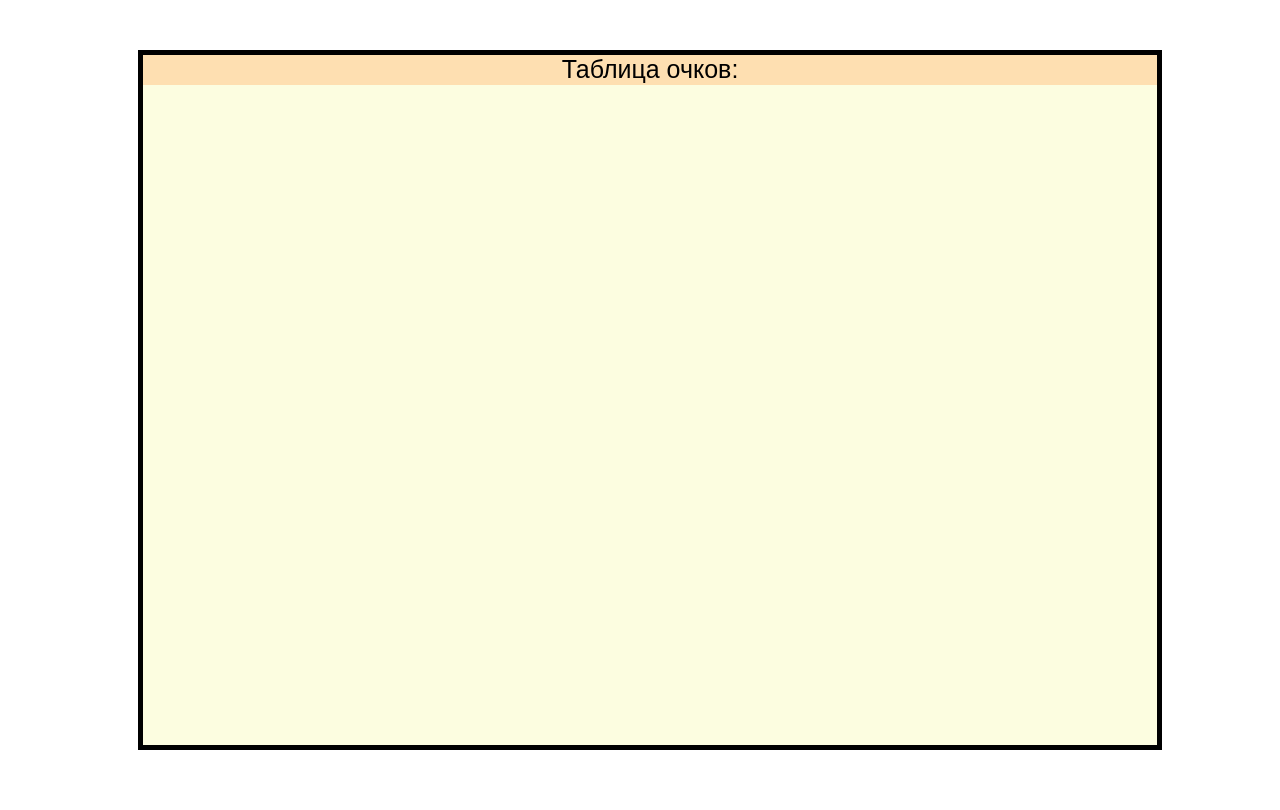
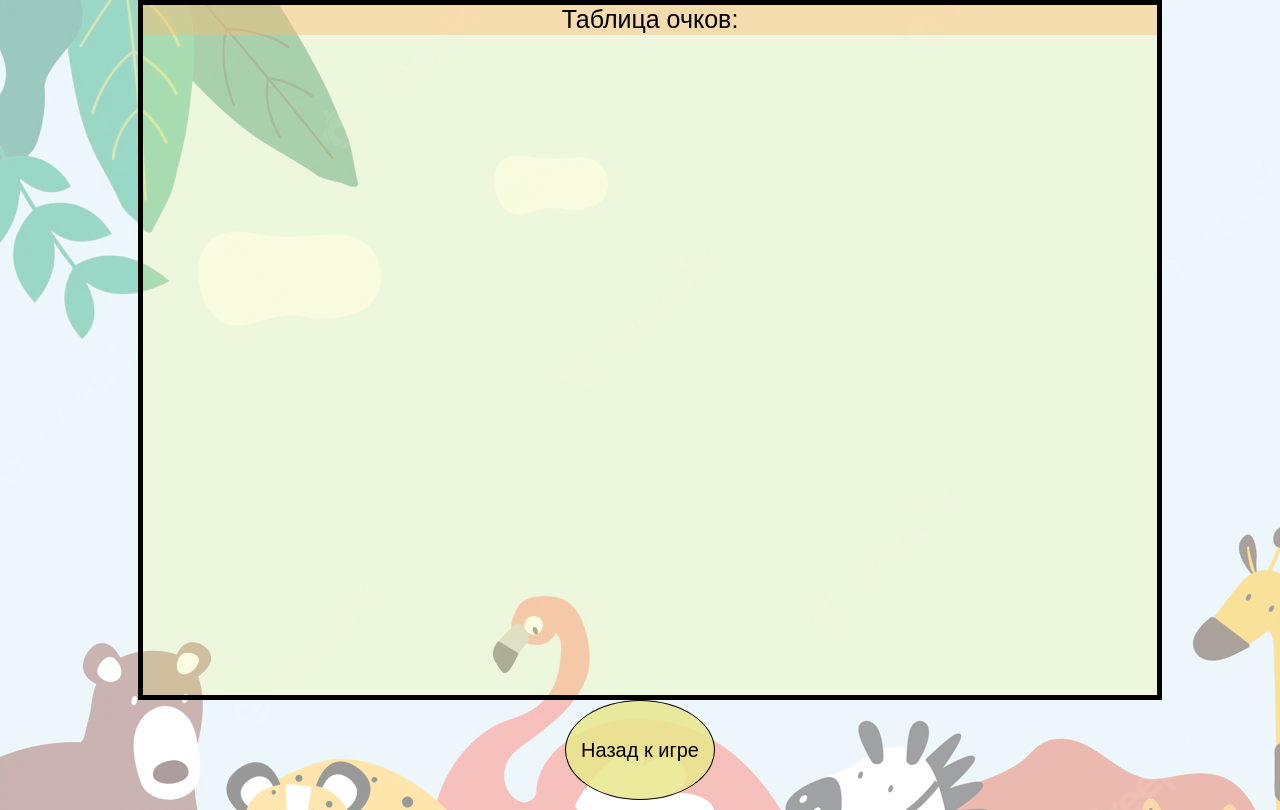
Before and after one commit to momo99322/animal_cards, a plain HTML site: page scores.html in a window 1280 px wide. Drawn offline with Linux system fonts and the light colour scheme.

Commit message:
add button to scores page, revert img fix

```diff
--- a/assets/css/scores.css
+++ b/assets/css/scores.css
@@ -1,5 +1,3 @@
-
-
 #score-board {
     margin-left: 20px;
     display: flex;
@@ -25,4 +23,15 @@
     width: 100%;
     height: 30px;
     font-size: 25px;
+    margin-left: 20px;
 }
+
+#back-to-game-button {
+    height: 100px;
+    width: 150px;
+    border-radius: 75%;
+    border: 1px solid black;
+    background-color: rgba(232, 231, 141, 0.86);
+    margin-bottom: 10px;
+    font-size: 20px;
+}
--- a/assets/css/style.css
+++ b/assets/css/style.css
@@ -11,7 +11,7 @@ body {
     display: flex;
     flex-direction: column;
     justify-content: center;
-    background-image: url("assets/img/background.png");
+    background-image: url("/assets/img/background.png");
     background-color: rgba(255,255,255,0.6);
     background-blend-mode: lighten;
 }
--- a/assets/js/game.js
+++ b/assets/js/game.js
@@ -287,7 +287,7 @@ function createCards(maskNames = false) {
         cardElement.classList.add("card")
 
         cardImgElement.classList.add("card-img")
-        cardImgElement.style.backgroundImage = `url(assets/${card.imgUrl})`
+        cardImgElement.style.backgroundImage = `url(../assets/${card.imgUrl})`
 
         cardTextElement.classList.add("card-text")
         if (maskNames) {
--- a/scores.html
+++ b/scores.html
@@ -9,6 +9,7 @@
 <body>
 <main>
     <div id="score-board"></div>
+    <button id="back-to-game-button" onclick="location.href='game.html'">Назад к игре</button>
 </main>
 
 <script type="text/javascript" src="assets/js/scores.js"></script>
```
